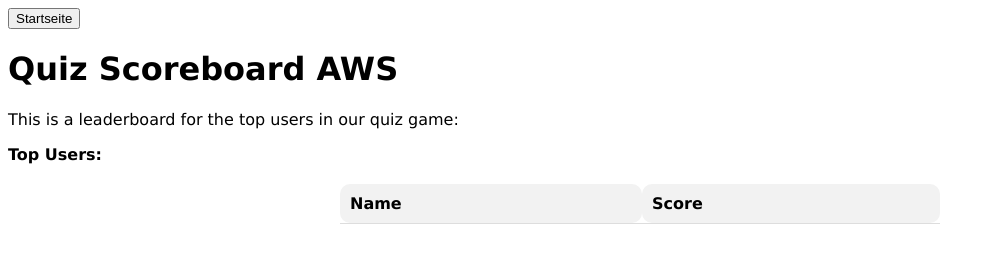
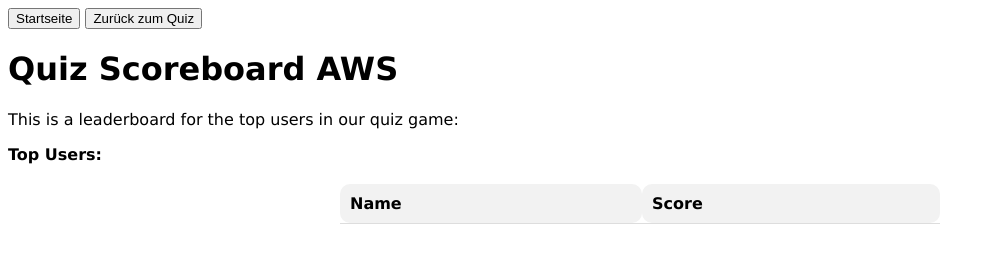
Before and after one commit to xmoonflower/Trainyourbrain23, a website: page scoreboard/scoreboard-aws.html in a window 1280 px wide. Shown: the whole page, without its empty margins (0-995 px from the left). Drawn offline with Linux system fonts and the light colour scheme; no server answers.

Commit message:
Update scoreboard-aws.html
buttons

```diff
--- a/scoreboard/scoreboard-aws.html
+++ b/scoreboard/scoreboard-aws.html
@@ -30,6 +30,7 @@
       }
     </style>
     <button onclick="window.location.href = '/startseite'">Startseite</button>
+    <button onclick="window.location.href = '/play'">Zurück zum Quiz</button>
   </head>
   <body>
     <h1>Quiz Scoreboard AWS</h1>
```
